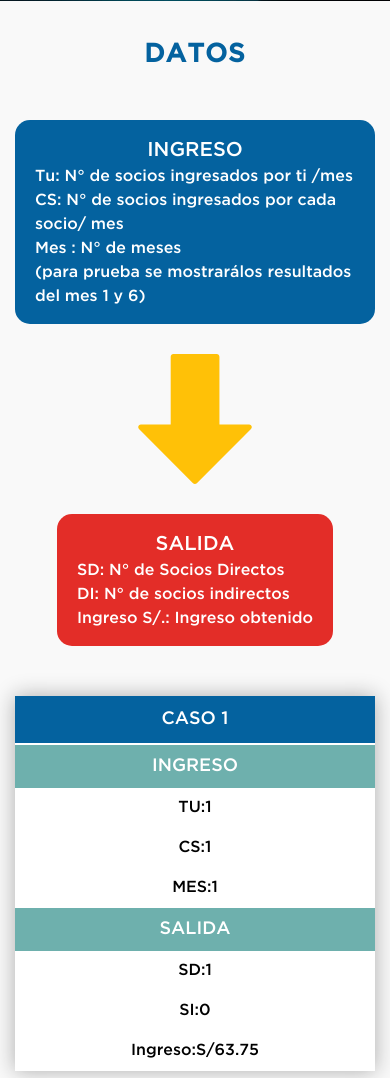
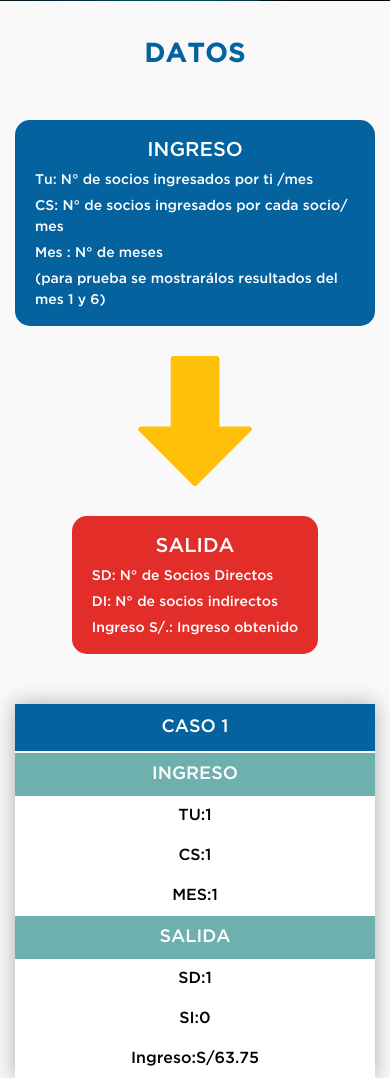
Before and after one commit to andymar1972/serviciosprovida, a PHP site: page /demostraciones.php in a window 390 px wide. Shown: the part 293-1371 px from the top of the page. Run offline with PHP 8.4, Linux system fonts and the light colour scheme; some libraries are stand-ins or nearby versions; some web fonts are replaced.

Commit message:
cambios en la pagina demostraciones

```diff
--- a/public/css/styles.css
+++ b/public/css/styles.css
@@ -1209,6 +1209,13 @@ a {
   text-align: center;
 }
 
+@media screen and (max-width: 580px) {
+  .demostraciones__card__text {
+    font-size: 1.4rem;
+    margin-top: 0.5rem;
+  }
+}
+
 .demostraciones__flecha img:first-child {
   display: block;
 }
@@ -1269,7 +1276,7 @@ a {
 
 .demostraciones__item__title {
   background-color: var(--primary-color);
-  border-bottom: .2rem solid #fff;
+  border-bottom: 0.2rem solid #fff;
 }
 
 .demostraciones__item__subtitle {
@@ -1283,7 +1290,7 @@ a {
 }
 
 .demostraciones__item__data p {
-  padding: .8rem 2rem;
+  padding: 0.8rem 2rem;
   font-family: var(--main-title);
 }
 
--- a/public/demostraciones.php
+++ b/public/demostraciones.php
@@ -20,10 +20,10 @@
         <div class="demostraciones__flex">
           <div class="demostraciones__card">
             <p class="demostraciones__card__title">INGRESO</p>
-            <p>Tu: N° de socios ingresados por ti /mes</p>
-            <p>CS: N° de socios ingresados por cada socio/ mes</p>
-            <p>Mes : N° de meses</p>
-            <p>(para prueba se mostrarálos resultados del mes 1 y 6)</p>
+            <p class="demostraciones__card__text">Tu: N° de socios ingresados por ti /mes</p>
+            <p class="demostraciones__card__text">CS: N° de socios ingresados por cada socio/ mes</p>
+            <p class="demostraciones__card__text">Mes : N° de meses</p>
+            <p class="demostraciones__card__text">(para prueba se mostrarálos resultados del mes 1 y 6)</p>
           </div>
           <figure class="demostraciones__flecha">
             <img src="assets/img/flecha.png" alt="">
@@ -31,9 +31,9 @@
           </figure>
           <div class="demostraciones__card">
             <p class="demostraciones__card__title">SALIDA</p>
-            <p>SD: N° de Socios Directos</p>
-            <p>DI: N° de socios indirectos</p>
-            <p>Ingreso S/.: Ingreso obtenido</p>
+            <p class="demostraciones__card__text">SD: N° de Socios Directos</p>
+            <p class="demostraciones__card__text">DI: N° de socios indirectos</p>
+            <p class="demostraciones__card__text">Ingreso S/.: Ingreso obtenido</p>
           </div>
         </div>
         <div class="demostraciones__table">
```
Also changed, not shown: dev/scss/pages/_demostraciones.scss (+30 -24 lines).
